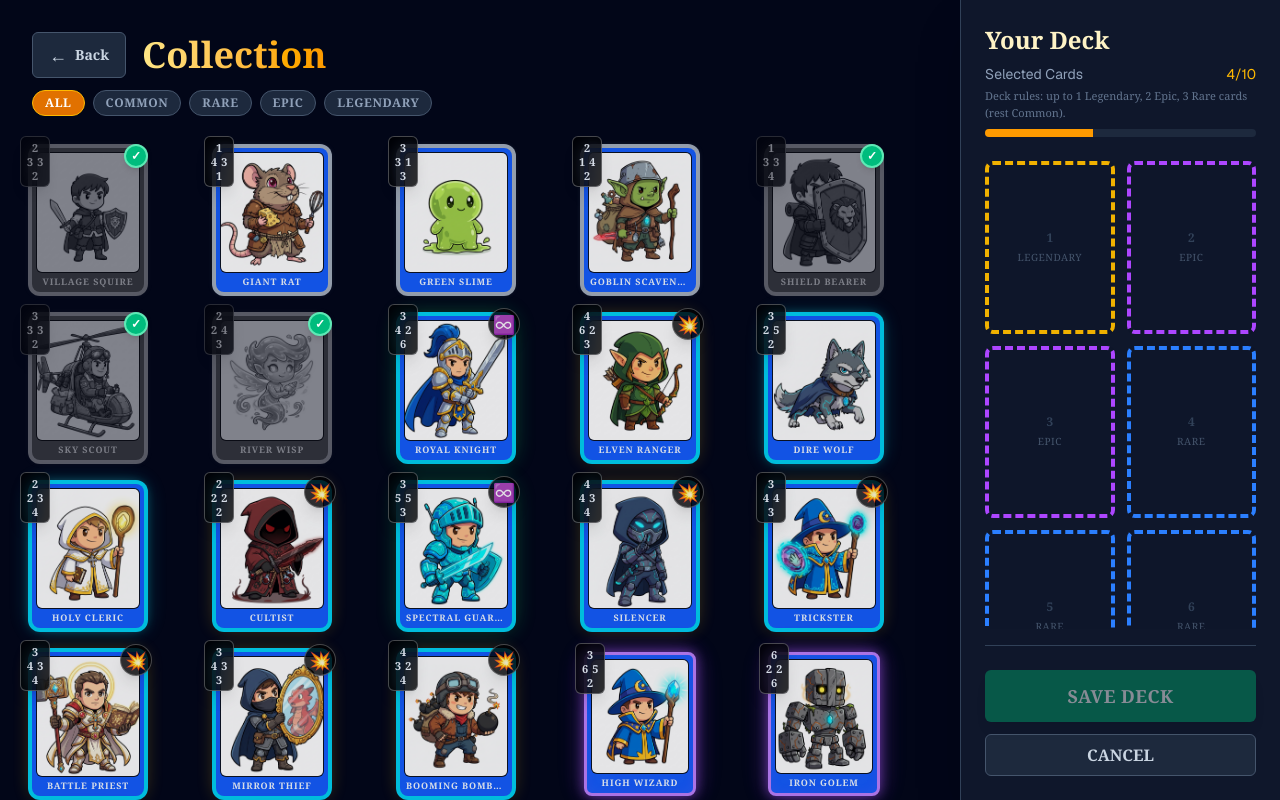
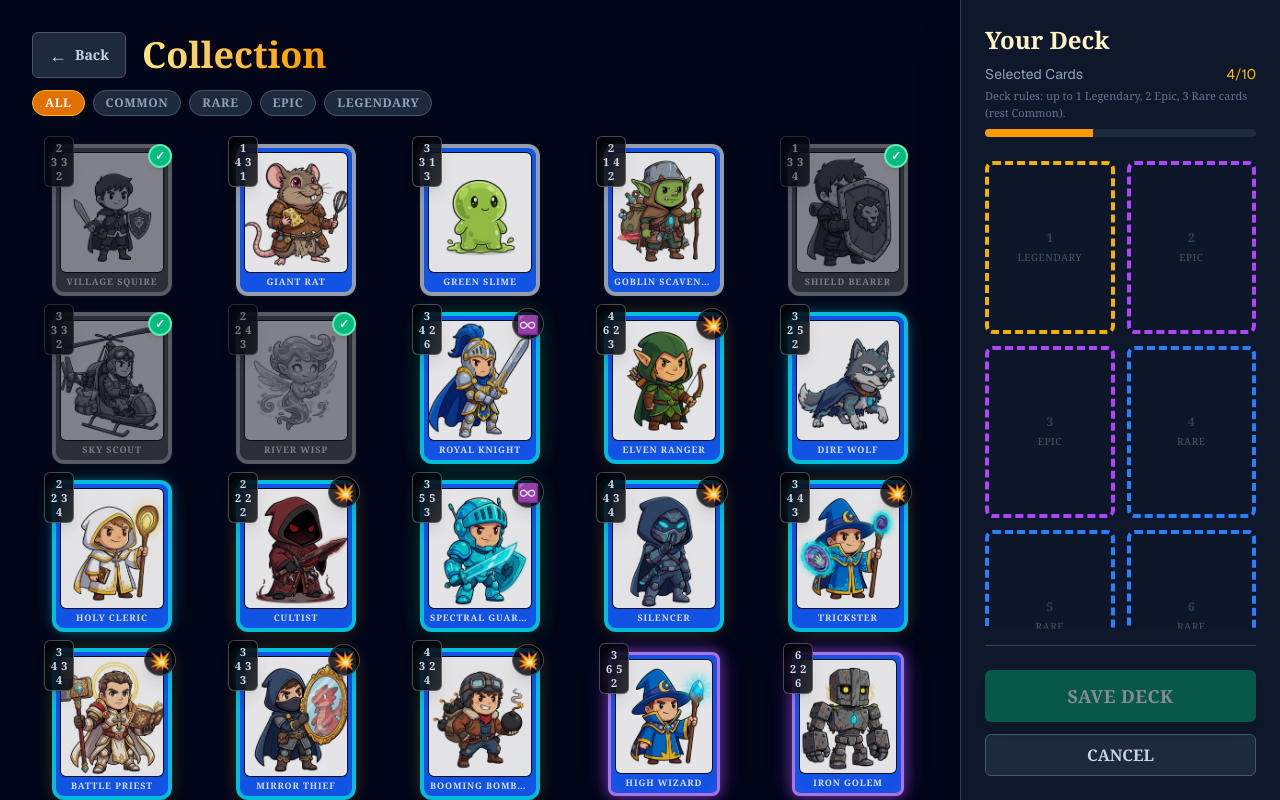
Before and after one commit to crispyb0i/card-game, a Next.js app: page / in a window 1280 px wide. Both pictures are taken after a click on the button "INVENTORY". Built offline with nearby package versions, Linux system fonts and the light colour scheme.

Commit message:
claude: checkpoint 09:41:13 — /Users/david/Developer/card-game/src/app/components/Inventory.tsx

```diff
--- a/src/app/components/Inventory.tsx
+++ b/src/app/components/Inventory.tsx
@@ -232,13 +232,13 @@ export const Inventory: React.FC<InventoryProps> = ({ onBack, onSaveDeck }) => {
                 </header>
 
                 {/* Grid */}
-                <div className="grid grid-cols-3 sm:grid-cols-3 md:grid-cols-4 lg:grid-cols-5 gap-3 sm:gap-4 md:gap-6 pb-20">
+                <div className="grid grid-cols-3 sm:grid-cols-3 md:grid-cols-4 lg:grid-cols-5 gap-3 sm:gap-4 md:gap-6 pb-20 justify-items-center">
                     {filteredCards.map((card) => {
                         const isSelected = selectedDeck.includes(card.id);
                         return (
                             <div
                                 key={card.id}
-                                className="relative cursor-pointer transition-transform duration-200"
+                                className="relative cursor-pointer transition-transform duration-200 flex justify-center"
                             >
                                 <div onClick={() => toggleCard(card.id)} className="relative inline-block">
                                     <Card
```
